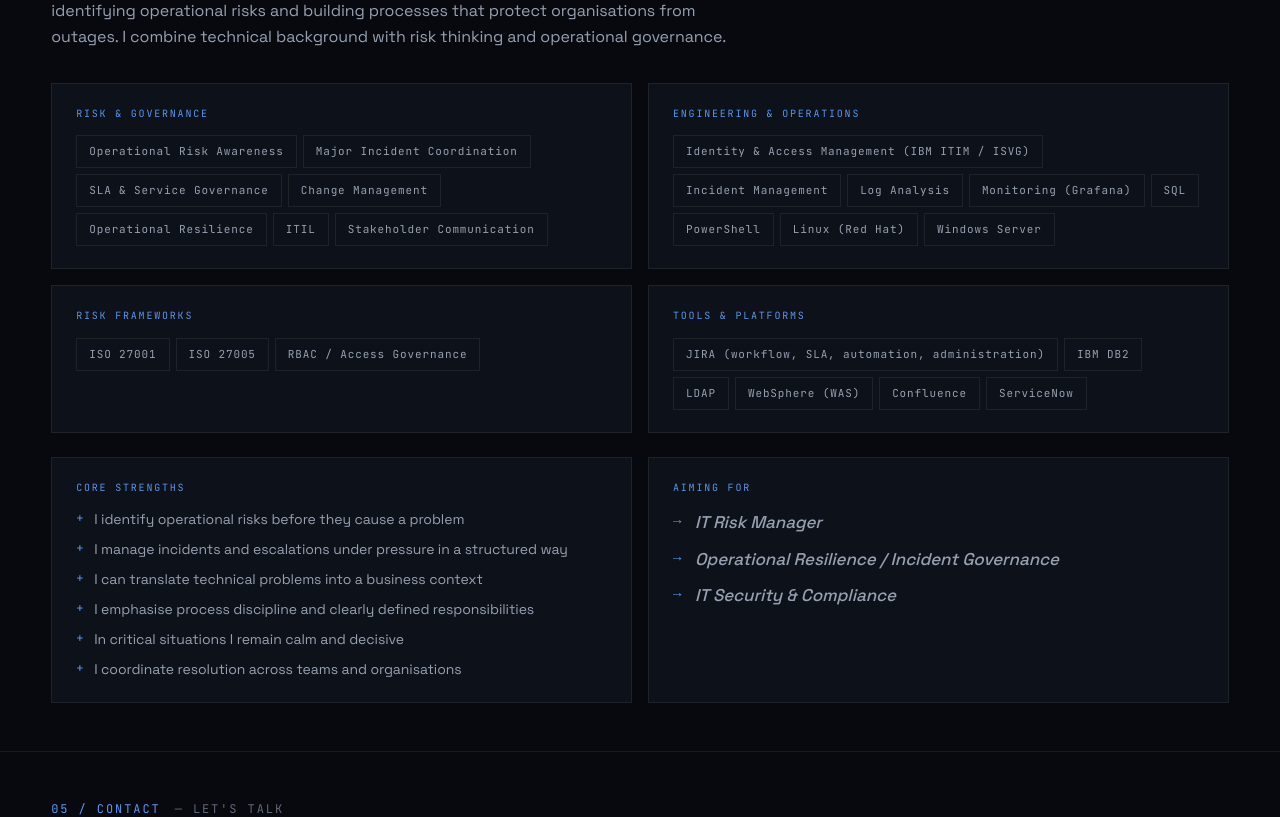
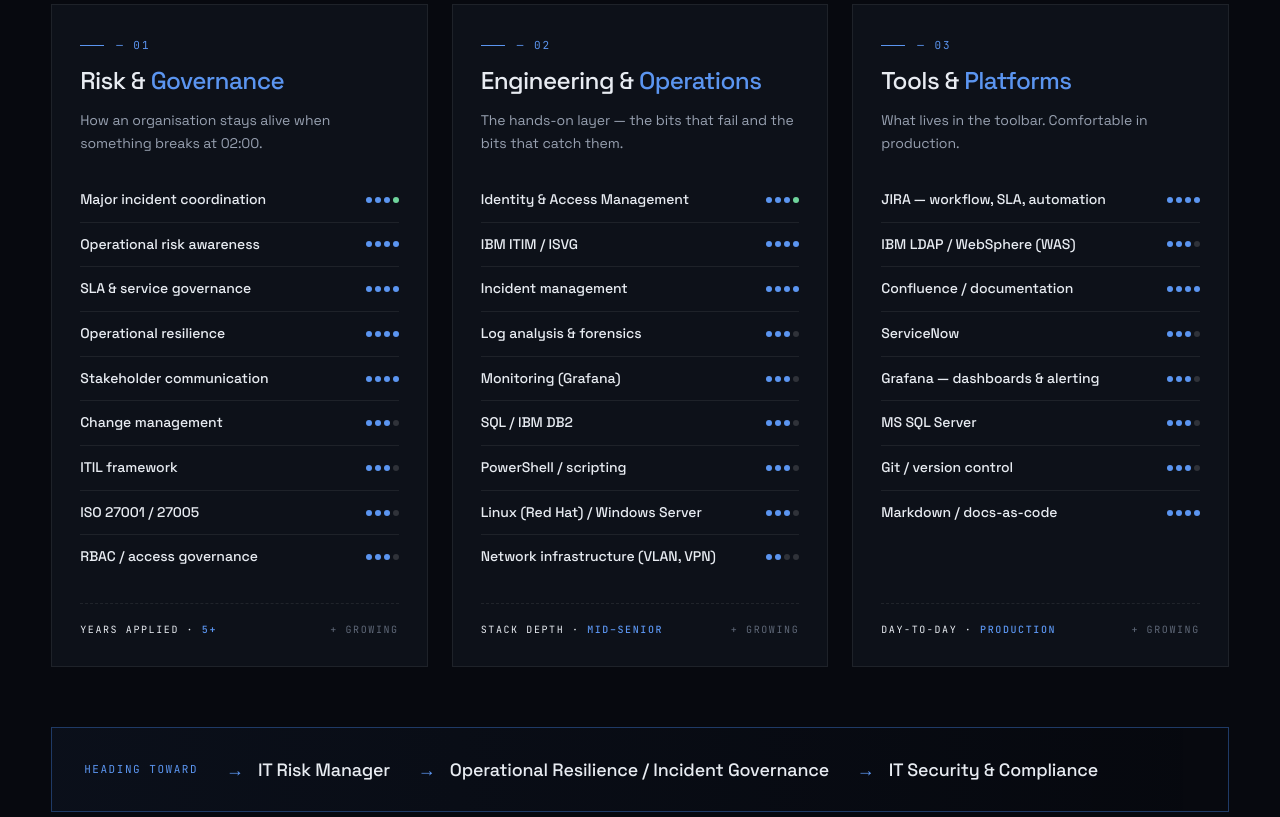
Before and after one commit to MatthewGrygar/personal, a Next.js app: page / in a window 1280 px wide. Shown: the part 4960-5777 px from the top of the page. Built offline with nearby package versions, Linux system fonts and the light colour scheme; no server answers.

Commit message:
Restore Skills to Claude Design card style with updated content

```diff
--- a/src/components/Skills.tsx
+++ b/src/components/Skills.tsx
@@ -1,35 +1,54 @@
-const SKILL_GROUPS = [
+const CARDS = [
   {
-    label: "Risk & Governance",
-    tags: ["Operational Risk Awareness", "Major Incident Coordination", "SLA & Service Governance", "Change Management", "Operational Resilience", "ITIL", "Stakeholder Communication"],
+    num: "01",
+    title: <>Risk & <span className="accent">Governance</span></>,
+    desc: "How an organisation stays alive when something breaks at 02:00.",
+    rows: [
+      ["Major incident coordination",   4, true],
+      ["Operational risk awareness",    4, false],
+      ["SLA & service governance",      4, false],
+      ["Operational resilience",        4, false],
+      ["Stakeholder communication",     4, false],
+      ["Change management",             3, false],
+      ["ITIL framework",                3, false],
+      ["ISO 27001 / 27005",             3, false],
+      ["RBAC / access governance",      3, false],
+    ] as [string, number, boolean?][],
+    footer: "Years applied · <b>5+</b>",
   },
   {
-    label: "Engineering & Operations",
-    tags: ["Identity & Access Management (IBM ITIM / ISVG)", "Incident Management", "Log Analysis", "Monitoring (Grafana)", "SQL", "PowerShell", "Linux (Red Hat)", "Windows Server"],
+    num: "02",
+    title: <>Engineering & <span className="accent">Operations</span></>,
+    desc: "The hands-on layer — the bits that fail and the bits that catch them.",
+    rows: [
+      ["Identity & Access Management",        4, true],
+      ["IBM ITIM / ISVG",                     4, false],
+      ["Incident management",                 4, false],
+      ["Log analysis & forensics",            3, false],
+      ["Monitoring (Grafana)",                3, false],
+      ["SQL / IBM DB2",                       3, false],
+      ["PowerShell / scripting",              3, false],
+      ["Linux (Red Hat) / Windows Server",    3, false],
+      ["Network infrastructure (VLAN, VPN)",  2, false],
+    ] as [string, number, boolean?][],
+    footer: "Stack depth · <b>Mid–Senior</b>",
   },
   {
-    label: "Risk Frameworks",
-    tags: ["ISO 27001", "ISO 27005", "RBAC / Access Governance"],
+    num: "03",
+    title: <>Tools & <span className="accent">Platforms</span></>,
+    desc: "What lives in the toolbar. Comfortable in production.",
+    rows: [
+      ["JIRA — workflow, SLA, automation", 4, false],
+      ["IBM LDAP / WebSphere (WAS)",       3, false],
+      ["Confluence / documentation",       4, false],
+      ["ServiceNow",                       3, false],
+      ["Grafana — dashboards & alerting",  3, false],
+      ["MS SQL Server",                    3, false],
+      ["Git / version control",            3, false],
+      ["Markdown / docs-as-code",          4, false],
+    ] as [string, number, boolean?][],
+    footer: "Day-to-day · <b>Production</b>",
   },
-  {
-    label: "Tools & Platforms",
-    tags: ["JIRA (workflow, SLA, automation, administration)", "IBM DB2", "LDAP", "WebSphere (WAS)", "Confluence", "ServiceNow"],
-  },
-];
-
-const STRENGTHS = [
-  "I identify operational risks before they cause a problem",
-  "I manage incidents and escalations under pressure in a structured way",
-  "I can translate technical problems into a business context",
-  "I emphasise process discipline and clearly defined responsibilities",
-  "In critical situations I remain calm and decisive",
-  "I coordinate resolution across teams and organisations",
-];
-
-const AIMING = [
-  "IT Risk Manager",
-  "Operational Resilience / Incident Governance",
-  "IT Security & Compliance",
 ];
 
 export function Skills() {
@@ -38,10 +57,10 @@
       <div className="section-head">
         <div className="section-idx reveal">
           <span>04 / Skills</span>
-          <span>— What I work with</span>
+          <span>— 3 disciplines</span>
         </div>
         <h2 className="section-title reveal">
-          Skills that keep systems and <em>teams running under pressure.</em>
+          What I bring <em>to the table.</em>
         </h2>
       </div>
 
@@ -49,30 +68,42 @@
         My experience is built on operating systems in real environments — incident management, identifying operational risks and building processes that protect organisations from outages. I combine technical background with risk thinking and operational governance.
       </p>
 
-      <div className="skill-groups">
-        {SKILL_GROUPS.map((g) => (
-          <div className="skill-group reveal" key={g.label}>
-            <div className="skill-group-label">{g.label}</div>
-            <div className="skill-group-tags">
-              {g.tags.map((t) => <span key={t} className="tag" data-hover>{t}</span>)}
+      <div className="skills-matrix">
+        {CARDS.map((c) => (
+          <article className="skill-card reveal" key={c.num} data-hover>
+            <div className="skill-card-head">
+              <div className="skill-card-num"><span>— {c.num}</span></div>
+              <h4>{c.title}</h4>
+              <p className="desc">{c.desc}</p>
             </div>
-          </div>
+            <div className="skill-rows">
+              {c.rows.map(([name, lvl, isCore], i) => (
+                <div className="skill-row" key={i}>
+                  <span className="skill-row-name">{name}</span>
+                  <span className="skill-row-lvl" aria-label={`level ${lvl} of 4`}>
+                    {[1, 2, 3, 4].map((n) => (
+                      <span
+                        key={n}
+                        className={n <= (lvl as number) ? (isCore && n === (lvl as number) ? "on core" : "on") : ""}
+                      />
+                    ))}
+                  </span>
+                </div>
+              ))}
+            </div>
+            <div className="skill-card-footer">
+              <span className="yrs" dangerouslySetInnerHTML={{ __html: c.footer }} />
+              <span>+ growing</span>
+            </div>
+          </article>
         ))}
       </div>
 
-      <div className="skills-bottom">
-        <div className="skill-strengths reveal-left">
-          <div className="skill-strengths-label">Core Strengths</div>
-          <ul className="skill-strengths-list">
-            {STRENGTHS.map((s) => <li key={s}>{s}</li>)}
-          </ul>
-        </div>
-        <div className="skill-aiming reveal-right">
-          <div className="skill-aiming-label">Aiming for</div>
-          <ul className="skill-aiming-list">
-            {AIMING.map((a) => <li key={a}>{a}</li>)}
-          </ul>
-        </div>
+      <div className="direction-strip reveal">
+        <span className="label">Heading toward</span>
+        <span className="item">IT Risk Manager</span>
+        <span className="item">Operational Resilience / Incident Governance</span>
+        <span className="item">IT Security &amp; Compliance</span>
       </div>
     </section>
   );
```
